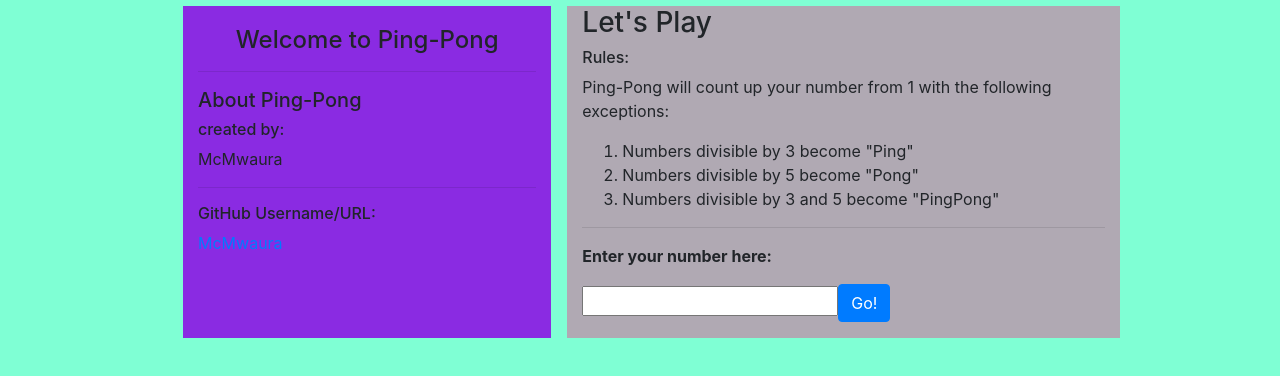
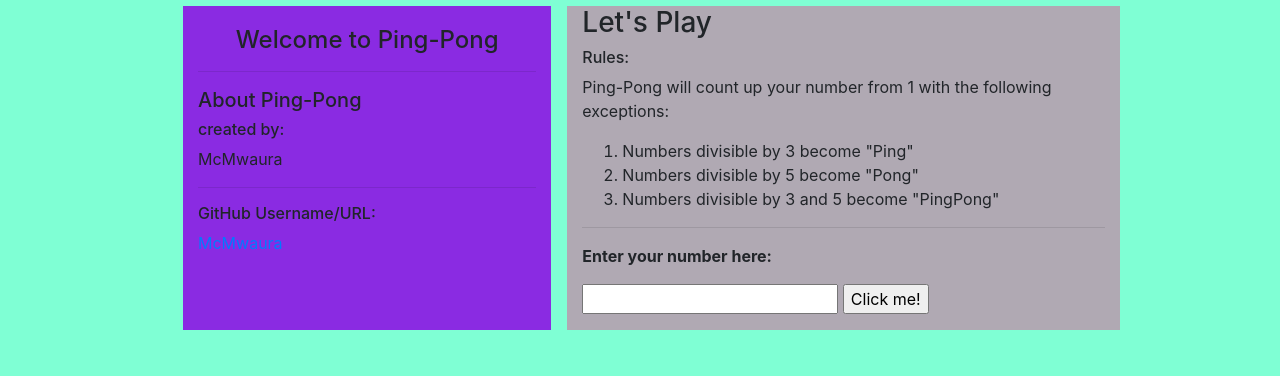
Before and after one commit to McMwaura/Ping-Pong, a plain HTML site: page index.html in a window 1280 px wide. Shown: the part 106-482 px from the top of the page. Drawn offline with Linux system fonts and the light colour scheme.

```diff
--- a/index.html
+++ b/index.html
@@ -45,13 +45,12 @@
 
           <hr>
 
-        <div id="ping_pong">
           <form>
             <p><strong>Enter your number here:</strong></p>
-            <input type="number" id="input"><input type="button" class ="btn btn-primary" onClick="pingPong(document.getElementById('input').value)" value="Go!">
+            <input type="number" id="input"> <input type="button" class ="go-btn" onClick="pingPong(document.getElementById('input').value)" value="Click me!">
             <p id="output"></p>
           </form>
-        </div>
+
 
         </div>
       </div>
```
